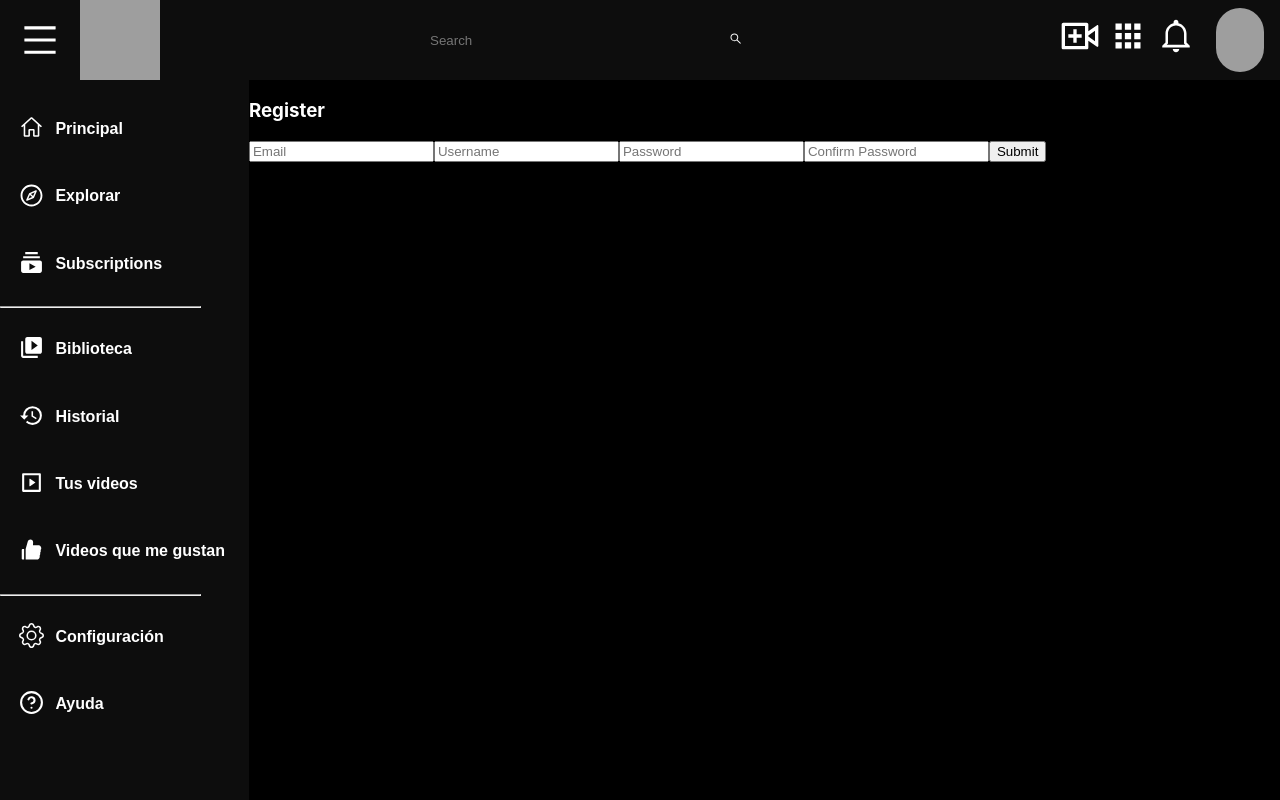
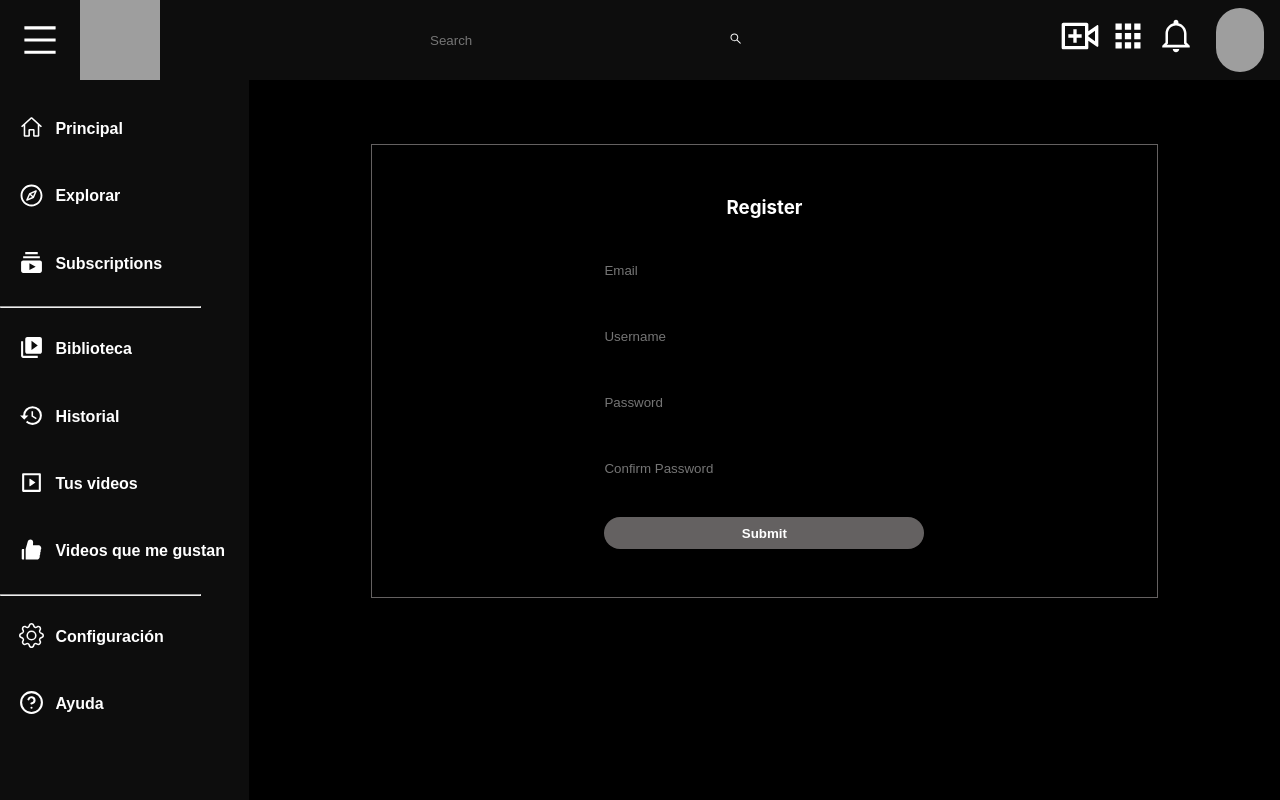
Before and after one commit to pepm17/Clon-Youtube, a React (Create React App) app in the folder client/: page /user/register in a window 1280 px wide. Built offline with nearby package versions, Linux system fonts and the light colour scheme; grey boxes are pictures that could not be loaded.

Commit message:
feat: style the components user
login and user stylized

```diff
--- /dev/null
+++ b/client/src/user/views/login.scss
@@ -0,0 +1,77 @@
+@import "../../constants/style.constant.scss";
+
+.login {
+  margin: auto;
+  margin-top: 4rem;
+  display: flex;
+  flex-direction: column;
+  align-items: center;
+  border: 1px solid rgb(100, 97, 97);
+  padding: 2rem;
+  transition: 0.5s;
+  width: 70%;
+
+  &_form {
+    display: flex;
+    flex-direction: column;
+    align-items: center;
+
+    input {
+      background: black;
+      margin: 1rem;
+      border: none;
+      height: 2rem;
+      width: 20rem;
+      transition: 0.5s;
+      color: white;
+
+      &[type="text"] {
+        &:focus,
+        &:hover {
+          border-radius: 1rem;
+          border: 1px white solid;
+          height: 2.5rem;
+          width: 23rem;
+          font-size: large;
+        }
+      }
+
+      &[type="submit"] {
+        background: rgb(100, 97, 97);
+        font-weight: bold;
+        border-radius: 1rem;
+        &:hover {
+          cursor: pointer;
+          height: 2.5rem;
+          width: 23rem;
+          font-size: large;
+        }
+      }
+
+      &:focus {
+        outline: none;
+      }
+    }
+  }
+}
+
+@media (max-width: $breackPoint-medium) {
+  .login {
+    &_form {
+      width: 60%;
+      input {
+        width: 100%;
+      }
+    }
+  }
+}
+
+@media (max-width: $breackPoint-small) {
+  .login {
+    &_form {
+      input {
+        width: 100%;
+      }
+    }
+  }
+}
--- a/client/src/user/views/login.tsx
+++ b/client/src/user/views/login.tsx
@@ -6,9 +6,14 @@ import { useHistory, Redirect } from "react-router-dom";
 import { UserReturned, loginUser } from "../";
 import { AppState } from "../../common/redux/rootStore";
 import { LoginUser } from "../";
+import "./login.scss";
 
 const Login = () => {
-  const { handleSubmit, register } = useForm<UserReturned>();
+  const {
+    handleSubmit,
+    register,
+    formState: { errors },
+  } = useForm<UserReturned>();
   const dipatch = useDispatch();
   const history = useHistory();
   const { response, loading, error } = useSelector(
@@ -38,21 +43,27 @@ const Login = () => {
       ) : (
         <div className="login">
           <h3>Login</h3>
-          <div className="login_form">
-            <form onSubmit={onSubmit}>
+          <form onSubmit={onSubmit} className="login_form">
             <input
               type="text"
               placeholder="UserName"
               {...register("username", { required: true })}
             />
+            {errors.username && (
+              <span style={{ color: "red" }}>This field is required</span>
+            )}
             <input
               type="text"
               placeholder="Password"
               {...register("password", { required: true })}
             />
-              <input type="submit" />
+            {errors.password && (
+              <span style={{ color: "red", transition: "0.3s" }}>
+                This field is required
+              </span>
+            )}
+            <input type="submit" value="Login" />
           </form>
-          </div>
         </div>
       )}
     </>
--- /dev/null
+++ b/client/src/user/views/register.scss
@@ -0,0 +1,77 @@
+@import "../../constants/style.constant.scss";
+
+.register {
+  margin: auto;
+  margin-top: 4rem;
+  display: flex;
+  flex-direction: column;
+  align-items: center;
+  border: 1px solid rgb(100, 97, 97);
+  padding: 2rem;
+  transition: 0.5s;
+  width: 70%;
+
+  &_form {
+    display: flex;
+    flex-direction: column;
+    align-items: center;
+
+    input {
+      background: black;
+      margin: 1rem;
+      border: none;
+      height: 2rem;
+      width: 20rem;
+      transition: 0.5s;
+      color: white;
+
+      &[type="text"] {
+        &:focus,
+        &:hover {
+          border-radius: 1rem;
+          border: 1px white solid;
+          height: 2.5rem;
+          width: 23rem;
+          font-size: large;
+        }
+      }
+
+      &[type="submit"] {
+        background: rgb(100, 97, 97);
+        font-weight: bold;
+        border-radius: 1rem;
+        &:hover {
+          cursor: pointer;
+          height: 2.5rem;
+          width: 23rem;
+          font-size: large;
+        }
+      }
+
+      &:focus {
+        outline: none;
+      }
+    }
+  }
+}
+
+@media (max-width: $breackPoint-medium) {
+  .register {
+    &_form {
+      width: 60%;
+      input {
+        width: 100%;
+      }
+    }
+  }
+}
+
+@media (max-width: $breackPoint-small) {
+  .register {
+    &_form {
+      input {
+        width: 100%;
+      }
+    }
+  }
+}
--- a/client/src/user/views/register.tsx
+++ b/client/src/user/views/register.tsx
@@ -5,6 +5,7 @@ import { RegisterUser, registerUser } from "../";
 import { AppState } from "../../common/redux/rootStore";
 import { useHistory, Redirect } from "react-router-dom";
 import { useEffect } from "react";
+import "./register.scss";
 
 const Register = () => {
   const token = localStorage.getItem("token");
@@ -36,18 +37,24 @@ const Register = () => {
         <div className="register">
           <h3>Register</h3>
           <div className="register_form">
-            <form onSubmit={onSubmit}>
+            <form onSubmit={onSubmit} className="register_form">
               <input
                 type="text"
                 placeholder="Email"
                 {...register("email", { required: true })}
               />
+              {errors.email && (
+                <span style={{ color: "red" }}>This field is required</span>
+              )}
 
               <input
                 type="text"
                 placeholder="Username"
                 {...register("username", { required: true })}
               />
+              {errors.username && (
+                <span style={{ color: "red" }}>This field is required</span>
+              )}
 
               <input
                 type="text"
@@ -55,13 +62,18 @@ const Register = () => {
                 {...register("password", { required: true })}
               />
               {errors.password?.message}
+              {errors.password && (
+                <span style={{ color: "red" }}>This field is required</span>
+              )}
 
               <input
                 type="text"
                 placeholder="Confirm Password"
                 {...register("confirmPassword", { required: true })}
               />
-              {errors.confirmPassword?.message}
+              {errors.confirmPassword && (
+                <span style={{ color: "red" }}>This field is required</span>
+              )}
 
               <input type="submit" />
             </form>
```
Lines whose indentation alone changed are shown as unchanged.
